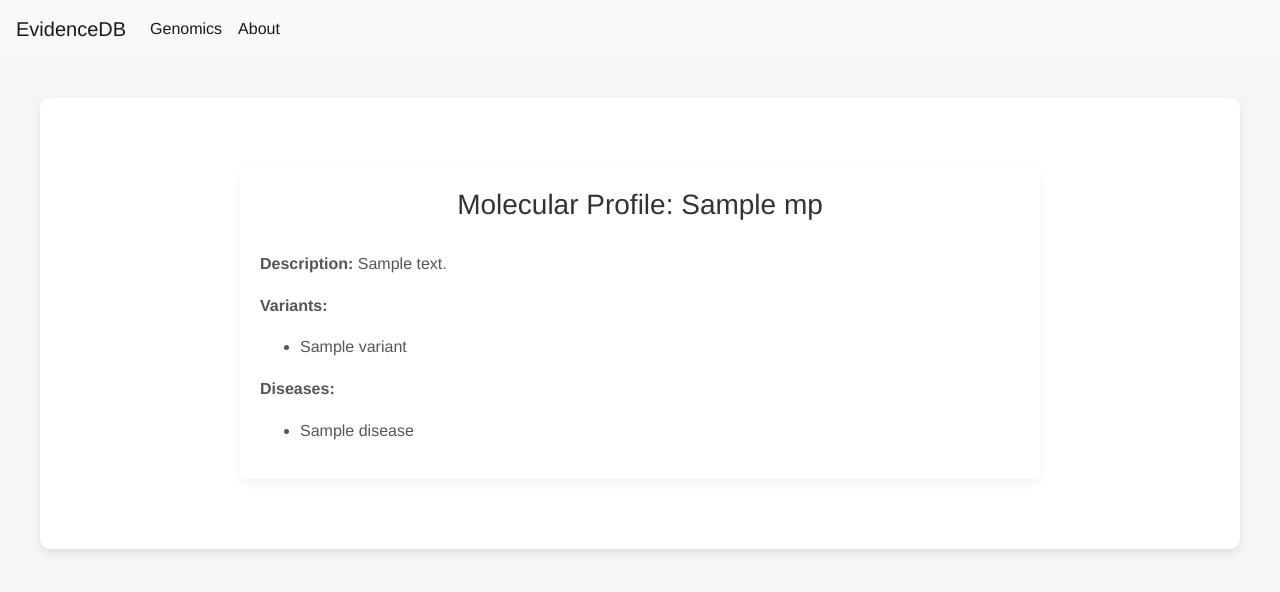
After one commit to hastingslab-org/evidence-database, a Flask app: template templates/molecular_profile.html in a window 1280 px wide. The commit adds this page. Shown: the top 592 px of the page. Run offline with Flask 3, Linux system fonts and the light colour scheme; the template is opened without the code that fills it: most values are stand-ins (such as "Sample title", 1, 10 or a date in 2020); some libraries are stand-ins or nearby versions.

Commit message:
working version (but incomplete) of genomcis

```diff
--- a/app.py
+++ b/app.py
@@ -7,7 +7,7 @@ from init_db import init_db
 import sqlite3
 import chromadb
 from chromadb.utils import embedding_functions
-from genomics.genomics import get_genes_by_name, get_items_fom_ids, get_item_by_name, get_item_from_single_id
+from genomics.genomics import get_genes_by_name, get_items_from_ids, get_item_by_name, get_item_from_single_id
 
 # Get db directory path
 DB_PATH = 'chroma_data2'
@@ -47,7 +47,7 @@ def get_qa_item(item_name, item_id, json_load=False):
 def handle_large_request(error):
     return "The request is too large!", 413
 
-# ************** app routes ************
+########################### app routes ###########################
 @app.route('/')
 def search_query_page():
     return render_template('search_query_page.html')
@@ -66,12 +66,11 @@ def genomics_page():
                 gene_data = {
                     "name": gene["name"],
                     "description": gene["description"],
-                    "diseases": get_items_fom_ids(gene["diseases"], "diseases", db_path="database.db"),
-                    "variants": get_items_fom_ids(gene["variants"], "variants", db_path="database.db"),
-                    "molecular_profiles": get_items_fom_ids(gene["molecular_profiles"], "molecular_profiles", db_path="database.db")
+                    "diseases": get_items_from_ids(gene["diseases"], "diseases", db_path="database.db"),
+                    "variants": get_items_from_ids(gene["variants"], "variants", db_path="database.db"),
+                    "molecular_profiles": get_items_from_ids(gene["molecular_profiles"], "molecular_profiles", db_path="database.db")
                 }
                 gene_data_list.append(gene_data)
-            print("geneData gene page: ", gene_data_list)
 
             return render_template('genomics.html', genes=gene_data_list)
         else:
@@ -88,29 +87,27 @@ def variant_page(variant_name):
         "name": variant["name"],
         "description": variant["description"],
         "gene": get_item_from_single_id(variant["gene_id"], "genes", db_path="database.db")[0],
-        "molecular_profiles": get_items_fom_ids(variant["molecular_profiles"], "molecular_profiles", db_path="database.db"),
-        "diseases": get_items_fom_ids(variant["diseases"], "diseases", db_path="database.db"),
+        "molecular_profiles": get_items_from_ids(variant["molecular_profiles"], "molecular_profiles", db_path="database.db"),
+        "diseases": get_items_from_ids(variant["diseases"], "diseases", db_path="database.db"),
     }
-
-    print("varData variant page: ", variant_data)
 
     return render_template('variant.html', variant_data=variant_data)
 
-"""@app.route('/genomics/molecular-profile/<string:molecular_profile_name>')
+@app.route('/genomics/molecular-profile/<string:mp_name>')
 def molecular_profile_page(mp_name):
-    mp = get_variant_by_name(mp_name, db_path="database.db")
-    #get variant info
-    variant_data = {
-        "name": variant["name"],
-        "description": variant["description"],
-        "gene": get_element_from_single_id(variant["gene_id"], "genes", db_path="database.db")[0],
-        "molecular_profiles": get_elements_fom_ids(variant["molecular_profiles"], "molecular_profiles", db_path="database.db"),
-        "diseases": get_elements_fom_ids(variant["diseases"], "diseases", db_path="database.db"),
-    }
+    mp = get_item_by_name(mp_name, table_name="molecular_profiles", db_path="database.db")
 
-    print("varData variant page: ", variant_data)
+    #get mp info
+    print("variants", mp["variants"])
+    mp_data = {
+        "name": mp["name"],
+        "description": mp["description"],
+        "variants": get_items_from_ids(mp["variants"], "variants", db_path="database.db"),
+        "diseases": get_items_from_ids(mp["disease"], "diseases", db_path="database.db"),
+        "score": mp["molecularProfileScore"],
+        }
 
-    return render_template('variant.html', variant_data=variant_data)"""
+    return render_template('molecular_profile.html', mp_data=mp_data)
 
 @app.route("/answer",  methods=['POST', 'GET'])
 def answer_page():
--- a/genomics.sql
+++ b/genomics.sql
@@ -2,8 +2,8 @@ CREATE TABLE IF NOT EXISTS molecular_profiles (
     id INTEGER PRIMARY KEY,
     name TEXT,
     description TEXT,
-    variants, TEXT,
-    disease TEXT,
+    variants INTEGER[],
+    disease INTEGER[],
     molecularProfileScore REAL,
     db_source TEXT
 );
--- a/genomics/genomics.py
+++ b/genomics/genomics.py
@@ -4,7 +4,6 @@ import json
 from rapidfuzz import fuzz
 
 MATCHING_RATIO_THRESH = 0.7
-
 
 def get_item_by_name(name, table_name, db_path): #TODO this is by exact name
     all_items = get_all_items(table_name, db_path)
@@ -59,7 +58,7 @@ def get_item_from_single_id(id, item_name, db_path):
 
     return item
 
-def get_items_fom_ids(ids, item_name, db_path):
+def get_items_from_ids(ids, item_name, db_path):
     "IDs are provided as a string with comma separated values. element_name is the name of the table to query (string)"
     ids = json.loads(ids)
     conn = sqlite3.connect(db_path)
--- a/templates/genomics.html
+++ b/templates/genomics.html
@@ -128,7 +128,7 @@
                                 </li>
                                 {% else %}
                                     <li class="hidden-item">
-                                        <a href="/genomics/molecular-profile/{{ mp|urlencode }}" target="_blank" style="text-decoration: none; color: inherit;">
+                                        <a href="/genomics/molecular-profile/{{mp|urlencode }}" target="_blank" style="text-decoration: none; color: inherit;">
                                             {{ mp }}
                                         </a>
                                     </li>
--- /dev/null
+++ b/templates/molecular_profile.html
@@ -0,0 +1,28 @@
+{% extends 'base.html' %}
+
+{% block content %}
+    <div style="max-width: 800px; margin: 40px auto; padding: 20px; background: #fff; border-radius: 8px; box-shadow: 0 4px 12px rgba(0,0,0,0.05);">
+        <h1 style="text-align: center;">Molecular Profile: {{ mp_data.name }}</h1>
+        <p><strong>Description:</strong> {{ mp_data.description }}</p>
+        <p><strong>Variants:</strong></p>
+        {% if mp_data.variants %}
+        <ul>
+            {% for variant in mp_data.variants %}
+            <li>{{ variant }}</li>
+            {% endfor %}
+        </ul>
+        {% else %}
+        <p>None</p>
+        {% endif %}
+        <p><strong>Diseases:</strong></p>
+        {% if mp_data.diseases %}
+        <ul>
+            {% for disease in mp_data.diseases %}
+            <li>{{ disease }}</li>
+            {% endfor %}
+        </ul>
+        {% else %}
+        <p>None</p>
+        {% endif %}
+    </div>
+{% endblock %}
```
Also changed, not shown: database.db, 1 other file.
